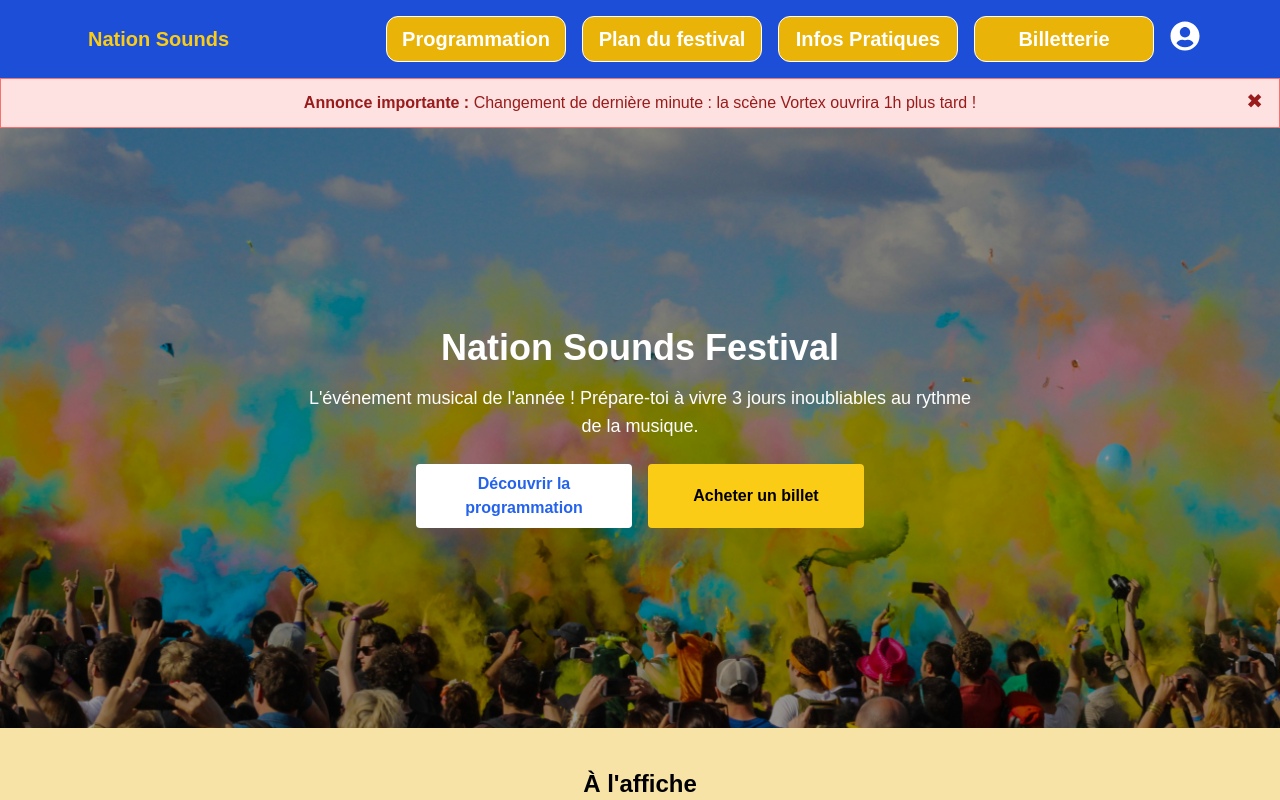
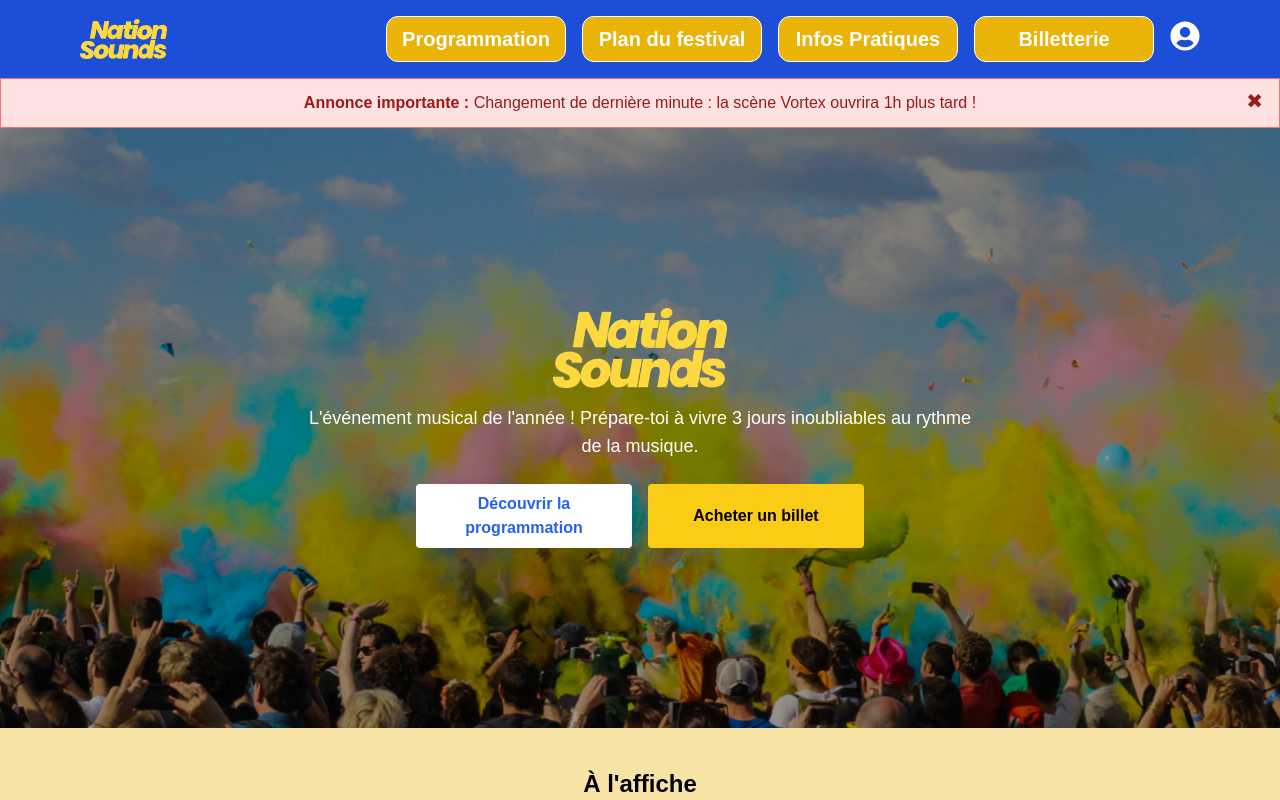
Before and after one commit to Guillaume-Lorente/festival-nation-sounds, a React (Vite) app in the folder frontend/: page / in a window 1280 px wide. Shown: the top 800 px of the page. Built offline with nearby package versions, Linux system fonts and the light colour scheme; no server answers.

Commit message:
Toutes les finitions, le projet est fini (manque un peu de design et refaire la page billetterie

```diff
--- a/frontend/src/App.jsx
+++ b/frontend/src/App.jsx
@@ -32,7 +32,9 @@ import NotFound from "./pages/NotFound";
 function App() {
   return (
     <Router>
+      <div className="flex flex-col min-h-screen">
       <Header />
+      <main className="flex-grow">
       <Routes>
         {/* Routes publiques */}
         <Route path="/" element={<Home />} />
@@ -144,7 +146,9 @@ function App() {
         {/* 404 */}
         <Route path="*" element={<NotFound />} />
       </Routes>
+      </main>
       <Footer />
+      </div>
     </Router>
   );
 }
--- a/frontend/src/components/Header.jsx
+++ b/frontend/src/components/Header.jsx
@@ -42,9 +42,14 @@ export default function Header() {
     <div className="max-w-6xl mx-auto px-4 py-4 flex justify-between items-center">
 
       {/* LOGO */}
-      <h1 className="text-xl font-bold">
-        <Link to="/" className="hover:bg-yellow-400 px-2 py-1 rounded">Nation Sounds</Link>
-      </h1>
+      {/* LOGO */}
+<Link to="/">
+  <img
+    src="/images/NationSounds.png"
+    alt="Nation Sounds Logo"
+    className="h-10 object-contain"
+  />
+</Link>
 
       {/* NAVIGATION DESKTOP */}
       <nav className="hidden lg:flex gap-4 items-center">
--- a/frontend/src/pages/Home.jsx
+++ b/frontend/src/pages/Home.jsx
@@ -45,13 +45,17 @@ export default function Home() {
         {/* HERO SECTION */}
         <div className="relative">
           <img
-            src="/images/photoAccueil.jpg"
-            alt="Photo de festivaliers"
-            className="w-full md:h-[600px] object-cover"
-          />
+  src="/images/photoAccueil.jpg"
+  alt="Photo de festivaliers"
+  className="w-full h-[80vh] sm:h-[80vh] md:h-[600px] object-cover"
+/>
 
           <section className="absolute inset-0 flex flex-col justify-center items-center bg-black/40 text-white px-6">
-            <h1 className="text-4xl font-bold mb-4">Nation Sounds Festival</h1>
+            <img
+  src="/images/NationSounds.png"
+  alt="Nation Sounds Festival"
+  className="h-20 mx-auto mb-4 object-contain"
+/>
             <p className="text-lg mb-6 max-w-2xl">
               L'événement musical de l'année ! Prépare-toi à vivre 3 jours inoubliables au rythme de la musique.
             </p>
--- a/frontend/src/pages/Map.jsx
+++ b/frontend/src/pages/Map.jsx
@@ -88,9 +88,7 @@ export default function Map() {
 
   return (
     <div className="w-full max-w-5xl mx-auto mt-6">
-    {/* Légende interactive = filtres */}
       <div className="flex flex-wrap gap-2 justify-center mb-4">
-      {/* Bouton Tout afficher */}
         <button
           onClick={() => setVisibleTypes(typeOptions.map((opt) => opt.key))}
           className={`flex items-center gap-2 px-3 py-1 rounded-full border text-sm transition ${
@@ -161,11 +159,10 @@ export default function Map() {
             </div>
           ))}
 
+        {/* Tooltip Desktop */}
         {selectedArea && (
           <div
-          className={`absolute bg-white text-black p-3 rounded-lg shadow-lg z-50 w-72 transition-all duration-300 ease-out ${
-            visibleArea ? "animate-fade-in" : "animate-fade-out"
-          }`}
+            className="absolute bg-white text-black p-3 rounded-lg shadow-lg z-50 w-[16rem] hidden sm:block"
             style={{
               top: `${(selectedArea.y_coord / 1024) * 100}%`,
               left: `${(selectedArea.x_coord / 1024) * 100}%`,
@@ -224,6 +221,61 @@ export default function Map() {
             )}
           </div>
         )}
+
+        {/* Modal Mobile */}
+        {selectedArea && (
+          <div className="fixed bottom-0 left-0 right-0 bg-white p-4 z-50 rounded-t-lg shadow-md sm:hidden">
+            <div className="flex justify-between items-center">
+              <strong>{selectedArea.name}</strong>
+              <button
+                onClick={() => {
+                  setVisibleArea(null);
+                  setTimeout(() => setSelectedArea(null), 300);
+                }}
+                className="text-gray-500 hover:text-black"
+              >
+                ×
+              </button>
+            </div>
+            <p className="text-sm mt-2">{selectedArea.description}</p>
+
+            {selectedArea.type.toLowerCase() === "stage" && (
+              <>
+                <hr className="my-2" />
+                <p className="text-sm font-semibold">Programmation :</p>
+                {events.length > 0 ? (
+                  <ul className="mt-2 space-y-2 max-h-48 overflow-y-auto pr-1">
+                    {events.map((event) => (
+                      <li key={event.id} className="text-sm">
+                        <div className="flex items-start gap-2">
+                          <img
+                            src={event.image_url}
+                            alt={event.artist}
+                            className="w-10 h-10 object-cover rounded-full"
+                          />
+                          <div>
+                            <strong>{event.artist}</strong>
+                            <p className="text-xs text-gray-600">
+                              {new Date(event.date).toLocaleString("fr-FR", {
+                                weekday: "short",
+                                day: "2-digit",
+                                month: "short",
+                                hour: "2-digit",
+                                minute: "2-digit",
+                              })}
+                            </p>
+                          </div>
+                        </div>
+                      </li>
+                    ))}
+                  </ul>
+                ) : (
+                  <p className="text-sm italic text-gray-500">Aucun concert programmé</p>
+                )}
+              </>
+            )}
+          </div>
+        )}
       </div>
     </div>
   );
```
Also changed, not shown: frontend/public/images/NationSounds.png (added). Lines whose indentation alone changed are shown as unchanged.
